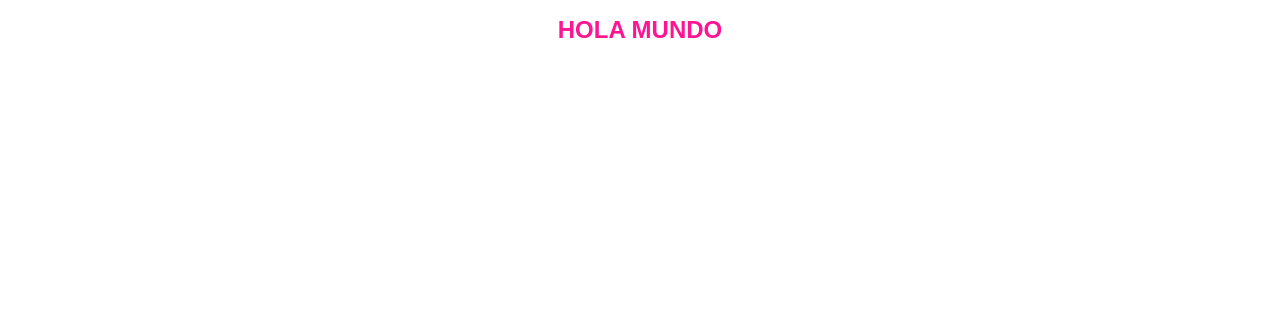
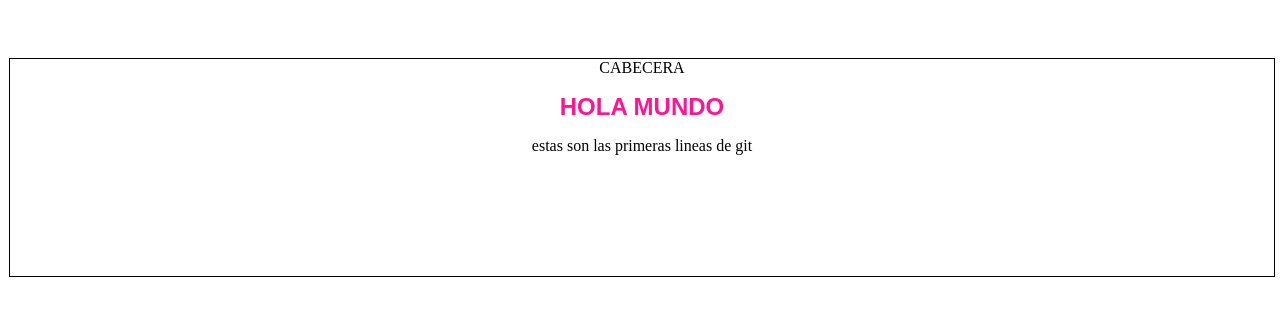
Before and after one commit to YasinSama-Web/SuperblocGit, a plain HTML site: page index.html in a window 1280 px wide. Drawn offline with Linux system fonts and the light colour scheme.

Commit message:
tercer commit

```diff
--- a/css/estilos.css
+++ b/css/estilos.css
@@ -5,3 +5,12 @@ h1{
     font-size: 24px;
     text-align: center;
 }
+
+.container{
+    border: 1px solid black;
+    display: inline-block;
+    width: 100%;
+    height: 217px;
+    text-align: center;
+    margin: 50px 1px auto;
+}
--- a/index.html
+++ b/index.html
@@ -8,6 +8,14 @@
     <link rel="stylesheet" href="css/estilos.css">
 </head>
 <body>
+    <div class="container">
+    <div id="cabecera">
+        CABECERA
+    </div>
+    <div class="post">
     <h1>HOLA MUNDO</h1>
+    <p>estas son las primeras lineas de git</p>
+</div>
+</div>
 </body>
 </html>
```
